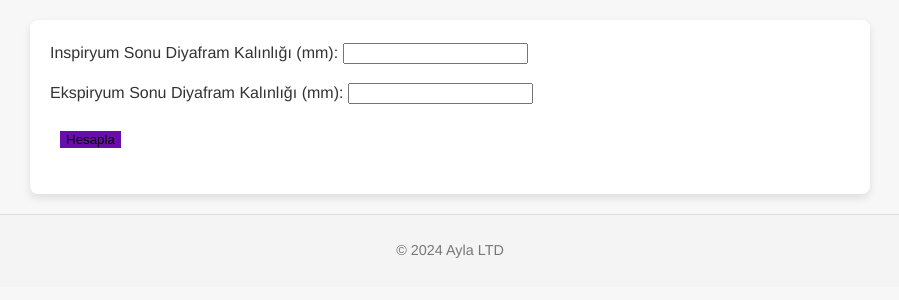
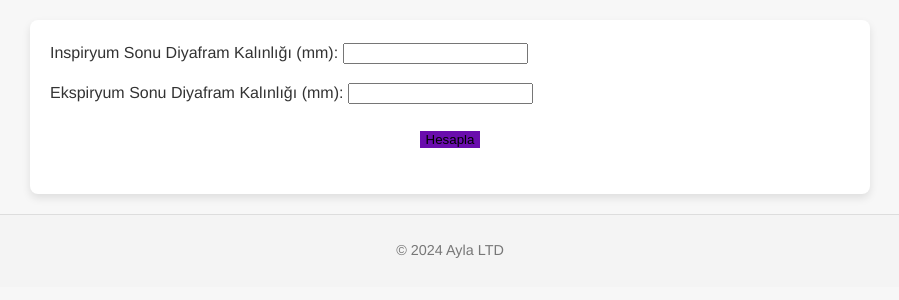
Before and after one commit to MuMSuZ/niv, a Flask app: page /nivsure in a window 1280 px wide. Shown: the part 210-510 px from the top of the page, without its empty margins (190-1089 px from the left). Run offline with Flask 3, Linux system fonts and the light colour scheme.

Commit message:
Update styles.css

```diff
--- a/static/styles.css
+++ b/static/styles.css
@@ -65,6 +65,8 @@ nav ul li a:hover {
 }
 
 .container-hesap {
+    display: flex;
+    justify-content: center; /* Butonu ortalar */
     background-color: white;
     border-radius: 4px;
     box-shadow: 0 2px 4px rgba(0,0,0,o.1);
```
